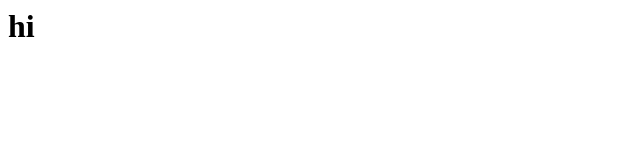
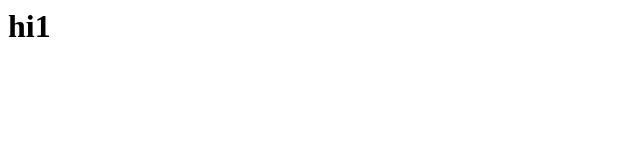
Before and after one commit to AkashHamal0x01/AkashHamal0x01.github.io, a plain HTML site: page index.html in a window 1280 px wide. Shown: the full height of the page, 0-640 px from the left. Drawn offline with Linux system fonts and the light colour scheme.

Commit message:
Update index.html

```diff
--- a/index.html
+++ b/index.html
@@ -1,5 +1,5 @@
 <html>
   <body>
-    <h1>hi</h1>
+    <h1>hi1</h1>
   </body>
 </html>
```
